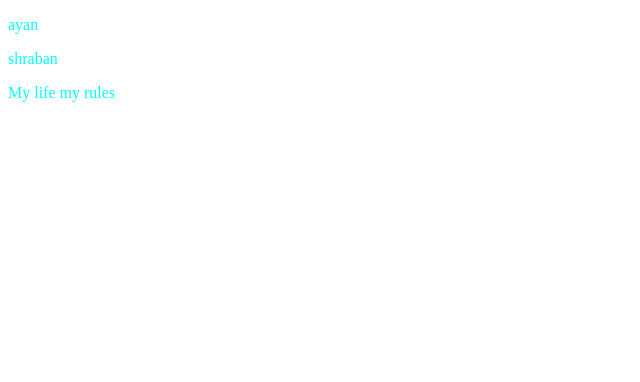
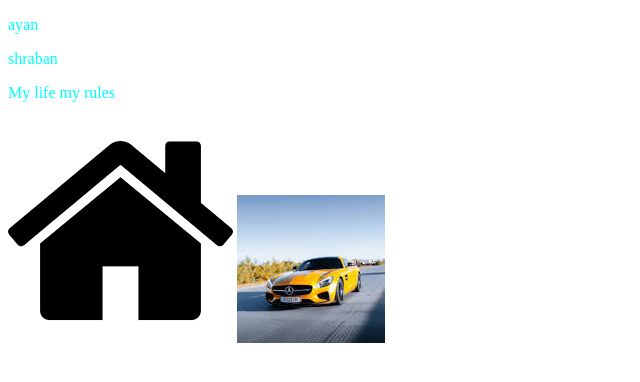
Before and after one commit to joyjitayan27/my-second-repo, a plain HTML site: page index.html in a window 1280 px wide. Shown: the whole page, without its empty margins (0-640 px from the left). Drawn offline with Linux system fonts and the light colour scheme.

Commit message:
picture added

```diff
--- a/index.html
+++ b/index.html
@@ -10,5 +10,7 @@
     <p>ayan</p>
     <p>shraban</p>
     <p>My life my rules</p>
+    <img src="home.png" >
+    <img src="download - Copy.jfif" >
 </body>
 </html>
```
Also changed, not shown: download (1).jfif (added), download - Copy.jfif (added), home.png (added).
